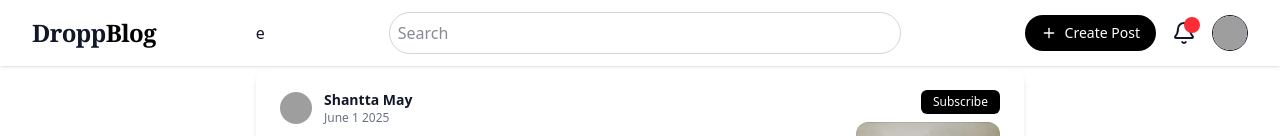
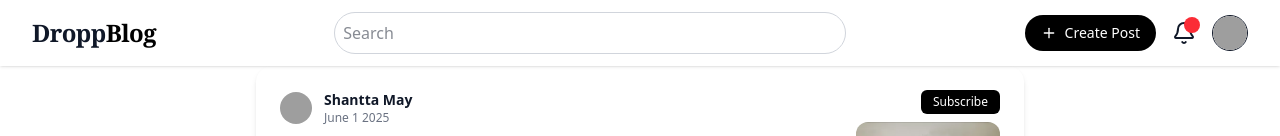
Before and after one commit to SirhmVFX/droppblog, a React (Vite) app: page / in a window 1280 px wide. Shown: the top 136 px of the page. Built offline with nearby package versions, Linux system fonts and the light colour scheme; grey boxes are pictures that could not be loaded.

Commit message:
fixed images

```diff
--- a/HomeHeader.jsx
+++ b/HomeHeader.jsx
@@ -13,7 +13,7 @@ function HomeHeader() {
         <Link to="/" className="text-2xl font-bold font-serif tracking-tight whitespace-nowrap min-w-0">
           Dropp<span className="text-black">Blog</span>
         </Link>
-e
+
         {/* Mobile menu toggle */}
         <button
           className="md:hidden"
```
